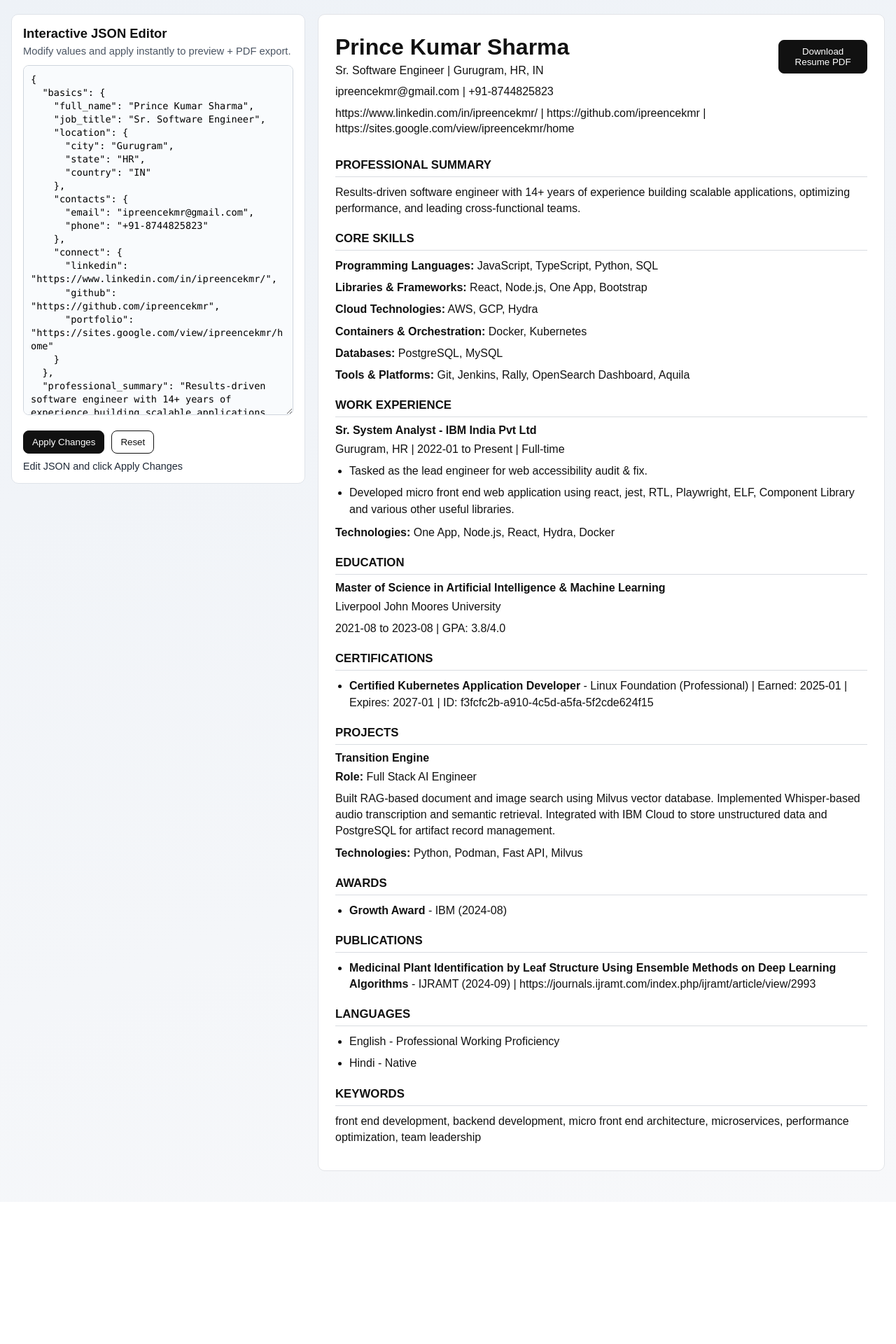
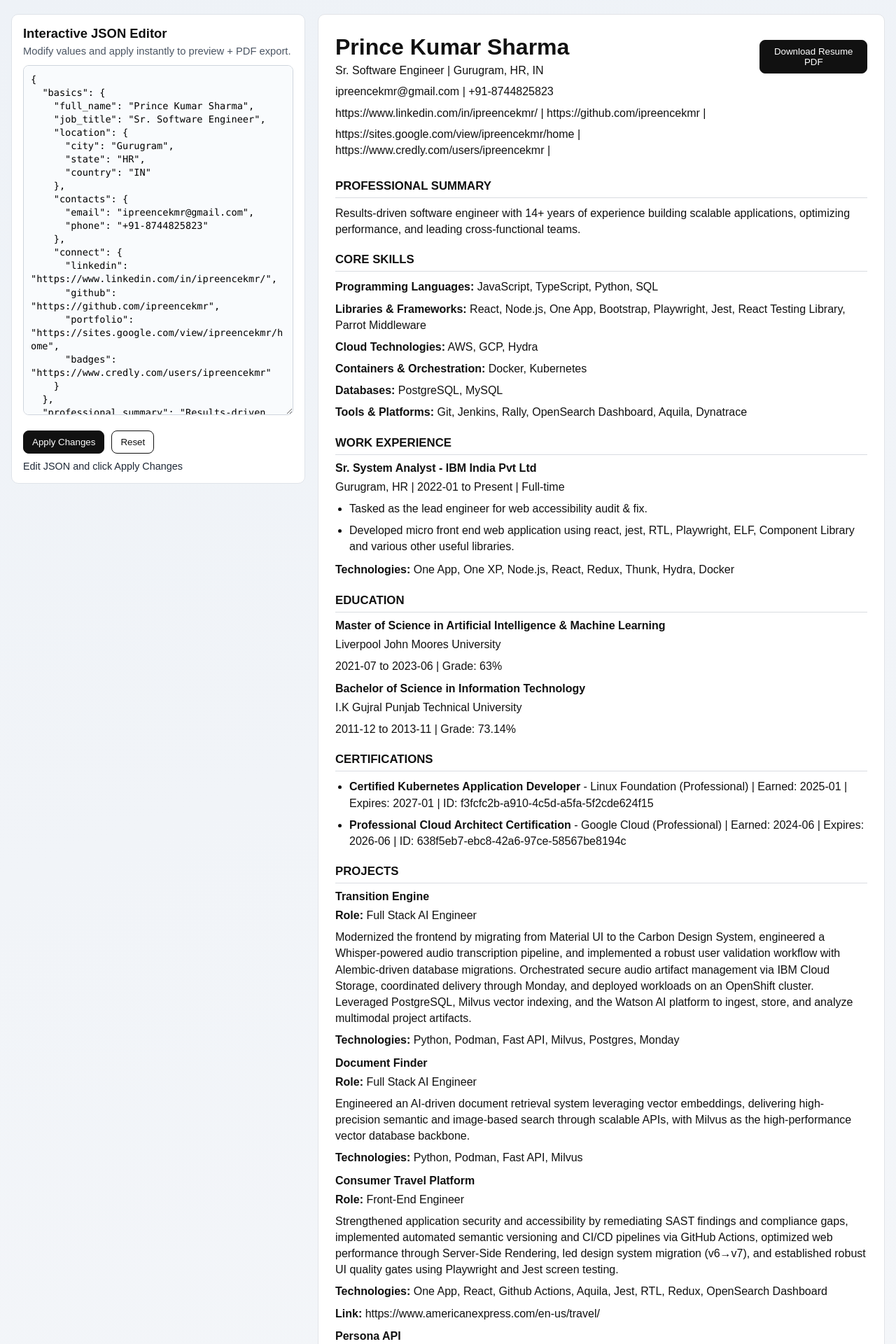
Before and after one commit to ipreencekmr/resume-builder, a React (Vite) app: page / in a window 1280 px wide. Shown: the top 1920 px of the page at 70% size. Before the commit the page ends 1717 px from the top, so only its background shows below. Built offline with nearby package versions, Linux system fonts and the light colour scheme.

Commit message:
feat(json): json modified

```diff
--- a/src/App.jsx
+++ b/src/App.jsx
@@ -101,7 +101,7 @@
     data.education.forEach((edu) => {
       addTextBlock(`${edu.degree} in ${edu.field_of_study}`, { size: 11, bold: true, gap: 6 });
       addTextBlock(`${edu.institution}`, { size: 10, gap: 6 });
-      addTextBlock(`${edu.start_date} to ${edu.end_date}${edu.gpa ? ` | GPA: ${edu.gpa}` : ""}`, {
+      addTextBlock(`${edu.start_date} to ${edu.end_date}${edu.grade ? ` | Grade: ${edu.grade}` : ""}`, {
         size: 10,
         gap: 8,
       });
@@ -199,6 +199,8 @@
     ([key, value]) => key !== "title" && value?.values?.length
   );
 
+  const connect = resumeData.basics?.connect;
+
   return (
     <div className="page-layout">
       <section className="editor-card" aria-label="Resume JSON editor">
@@ -236,8 +238,10 @@
                 {resumeData.basics?.contacts?.email} | {resumeData.basics?.contacts?.phone}
               </p>
               <p>
-                {resumeData.basics?.connect?.linkedin} | {resumeData.basics?.connect?.github} |{" "}
-                {resumeData.basics?.connect?.portfolio}
+                {connect?.linkedin} | {connect?.github} | {" "}
+              </p>
+              <p>
+                {connect?.portfolio} | {connect?.badges} | {" "}
               </p>
             </div>
             <button type="button" onClick={() => downloadPdf(resumeData)}>
@@ -297,7 +301,7 @@
                 <p>{edu.institution}</p>
                 <p>
                   {edu.start_date} to {edu.end_date}
-                  {edu.gpa ? ` | GPA: ${edu.gpa}` : ""}
+                  {edu.grade ? ` | Grade: ${edu.grade}` : ""}
                 </p>
               </article>
             ))}
--- a/src/data/resume.json
+++ b/src/data/resume.json
@@ -14,7 +14,8 @@
     "connect": {
       "linkedin": "https://www.linkedin.com/in/ipreencekmr/",
       "github": "https://github.com/ipreencekmr",
-      "portfolio": "https://sites.google.com/view/ipreencekmr/home"
+      "portfolio": "https://sites.google.com/view/ipreencekmr/home",
+      "badges": "https://www.credly.com/users/ipreencekmr"
     }
   },
   "professional_summary": "Results-driven software engineer with 14+ years of experience building scalable applications, optimizing performance, and leading cross-functional teams.",
@@ -26,7 +27,16 @@
     },
     "libraries_and_frameworks": {
       "title": "Libraries & Frameworks",
-      "values": ["React", "Node.js", "One App", "Bootstrap"]
+      "values": [
+        "React",
+        "Node.js",
+        "One App",
+        "Bootstrap",
+        "Playwright",
+        "Jest",
+        "React Testing Library",
+        "Parrot Middleware"
+      ]
     },
     "cloud_technology": {
       "title": "Cloud Technologies",
@@ -42,7 +52,14 @@
     },
     "tools": {
       "title": "Tools & Platforms",
-      "values": ["Git", "Jenkins", "Rally", "OpenSearch Dashboard", "Aquila"]
+      "values": [
+        "Git",
+        "Jenkins",
+        "Rally",
+        "OpenSearch Dashboard",
+        "Aquila",
+        "Dynatrace"
+      ]
     }
   },
   "work_experience": [
@@ -57,7 +74,16 @@
         "Tasked as the lead engineer for web accessibility audit & fix.",
         "Developed micro front end web application using react, jest, RTL, Playwright, ELF, Component Library and various other useful libraries."
       ],
-      "technologies": ["One App", "Node.js", "React", "Hydra", "Docker"]
+      "technologies": [
+        "One App",
+        "One XP",
+        "Node.js",
+        "React",
+        "Redux",
+        "Thunk",
+        "Hydra",
+        "Docker"
+      ]
     }
   ],
   "education": [
@@ -65,9 +91,17 @@
       "institution": "Liverpool John Moores University",
       "degree": "Master of Science",
       "field_of_study": "Artificial Intelligence & Machine Learning",
-      "start_date": "2021-08",
-      "end_date": "2023-08",
-      "gpa": "3.8/4.0"
+      "start_date": "2021-07",
+      "end_date": "2023-06",
+      "grade": "63%"
+    },
+    {
+      "institution": "I.K Gujral Punjab Technical University",
+      "degree": "Bachelor of Science",
+      "field_of_study": "Information Technology",
+      "start_date": "2011-12",
+      "end_date": "2013-11",
+      "grade": "73.14%"
     }
   ],
   "certifications": [
@@ -78,14 +112,95 @@
       "date_earned": "2025-01",
       "expiration_date": "2027-01",
       "credential_id": "f3fcfc2b-a910-4c5d-a5fa-5f2cde624f15"
+    },
+    {
+      "name": "Professional Cloud Architect Certification",
+      "issuer": "Google Cloud",
+      "level": "Professional",
+      "date_earned": "2024-06",
+      "expiration_date": "2026-06",
+      "credential_id": "638f5eb7-ebc8-42a6-97ce-58567be8194c"
     }
   ],
   "projects": [
     {
       "name": "Transition Engine",
       "role": "Full Stack AI Engineer",
-      "description": "Built RAG-based document and image search using Milvus vector database. Implemented Whisper-based audio transcription and semantic retrieval. Integrated with IBM Cloud to store unstructured data and PostgreSQL for artifact record management.",
+      "description": "Modernized the frontend by migrating from Material UI to the Carbon Design System, engineered a Whisper-powered audio transcription pipeline, and implemented a robust user validation workflow with Alembic-driven database migrations. Orchestrated secure audio artifact management via IBM Cloud Storage, coordinated delivery through Monday, and deployed workloads on an OpenShift cluster. Leveraged PostgreSQL, Milvus vector indexing, and the Watson AI platform to ingest, store, and analyze multimodal project artifacts.",
+      "technologies": [
+        "Python",
+        "Podman",
+        "Fast API",
+        "Milvus",
+        "Postgres",
+        "Monday"
+      ],
+      "link": ""
+    },
+    {
+      "name": "Document Finder",
+      "role": "Full Stack AI Engineer",
+      "description": "Engineered an AI-driven document retrieval system leveraging vector embeddings, delivering high-precision semantic and image-based search through scalable APIs, with Milvus as the high-performance vector database backbone.",
       "technologies": ["Python", "Podman", "Fast API", "Milvus"],
+      "link": ""
+    },
+    {
+      "name": "Consumer Travel Platform",
+      "role": "Front-End Engineer",
+      "description": "Strengthened application security and accessibility by remediating SAST findings and compliance gaps, implemented automated semantic versioning and CI/CD pipelines via GitHub Actions, optimized web performance through Server-Side Rendering, led design system migration (v6→v7), and established robust UI quality gates using Playwright and Jest screen testing.",
+      "technologies": [
+        "One App",
+        "React",
+        "Github Actions",
+        "Aquila",
+        "Jest",
+        "RTL",
+        "Redux",
+        "OpenSearch Dashboard"
+      ],
+      "link": "https://www.americanexpress.com/en-us/travel/"
+    },
+    {
+      "name": "Persona API",
+      "role": "Back-End Engineer",
+      "description": "Led end-to-end DevSecOps transformation by migrating XLR pipelines to GitHub Actions, eliminating critical vulnerabilities (Client-Side Desync, SQL Injection, Web Cache Poisoning), and engineering a gated blue/green deployment model with multi-stage approvals and automated e1→e2 promotion. Established enterprise-grade CI/CD with Karate automation, JUnit/Jacoco coverage reporting, semantic-release package publishing, Slack-integrated deployment telemetry, secure secrets governance (GitHub Secrets + Vault via Helm), reusable artifact workflows with GitHub Pages hosting, and on-prem Hydra infrastructure orchestration.",
+      "technologies": [
+        "Spring Boot",
+        "WebFlux",
+        "Github Actions",
+        "Docker",
+        "Rally",
+        "Git"
+      ],
+      "link": ""
+    },
+    {
+      "name": "Select Homes + Retreats",
+      "role": "Front-End Engineer",
+      "description": "Engineered robust payment and trip summary modules, enhanced UX through targeted gap analysis and advanced search filters, improved Core Web Vitals (CLS) via skeleton loading, optimized performance with lazy loading and code splitting, modernized testing by migrating from Enzyme to React Testing Library, and implemented Reactlytics for advanced user analytics and behavioral tracking.",
+      "technologies": [
+        "One App",
+        "React",
+        "Redux",
+        "Reactlytics",
+        "One XP",
+        "Rally",
+        "Git"
+      ],
+      "link": "https://www.americanexpress.com/en-us/travel/vacation-rentals/home/?inav=en_us_menu_travel_book_travel_select_homes_retreats"
+    },
+    {
+      "name": "Secret Consultation",
+      "role": "Full-Stack Engineer",
+      "description": "Architected a secure full-stack platform with Node.js, Express, and MongoDB, delivering encrypted user identification for privacy-first anonymity, engineered scalable React-based front-end experiences, and implemented AWS-backed CI/CD pipelines to enable reliable, zero-downtime deployments.",
+      "technologies": ["Node.js", "Express", "Mongo", "React", "AWS"],
+      "link": "https://secretconsultation.com/"
+    },
+    {
+      "name": "Secret Consultation",
+      "role": "Full-Stack Engineer",
+      "description": "Led end-to-end delivery of an eight-month Front Office platform within a five-member cross-functional team, translating business requirements into scalable technical architecture. Built full-stack capabilities using Vanilla JavaScript, Bootstrap, Node.js, Express, and SQL Server, deployed via IIS, and executed under a structured Waterfall SDLC with Jira-based governance. Delivered mission-critical modules including scheduling, appointment orchestration, patient queue management, check-in/out workflows, lab test booking, pharmacy order processing, and integrated video consultations.",
+      "technologies": ["Vanilla JavaScript", "HTML", "Bootstrap"],
       "link": ""
     }
   ],
```
